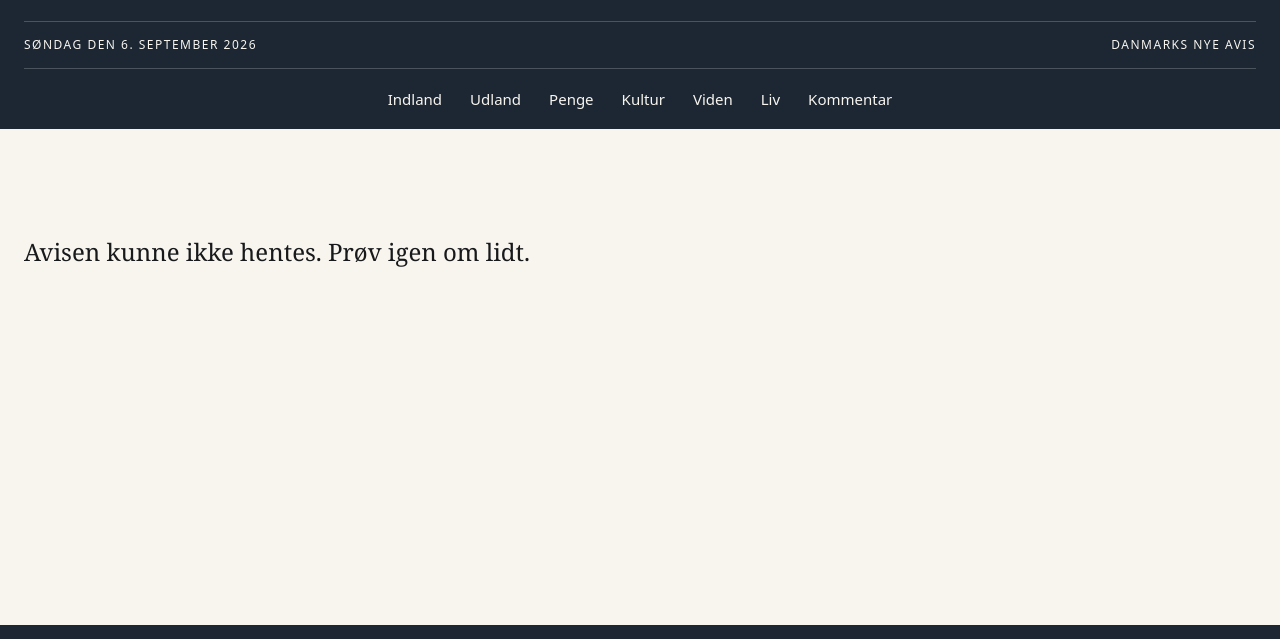
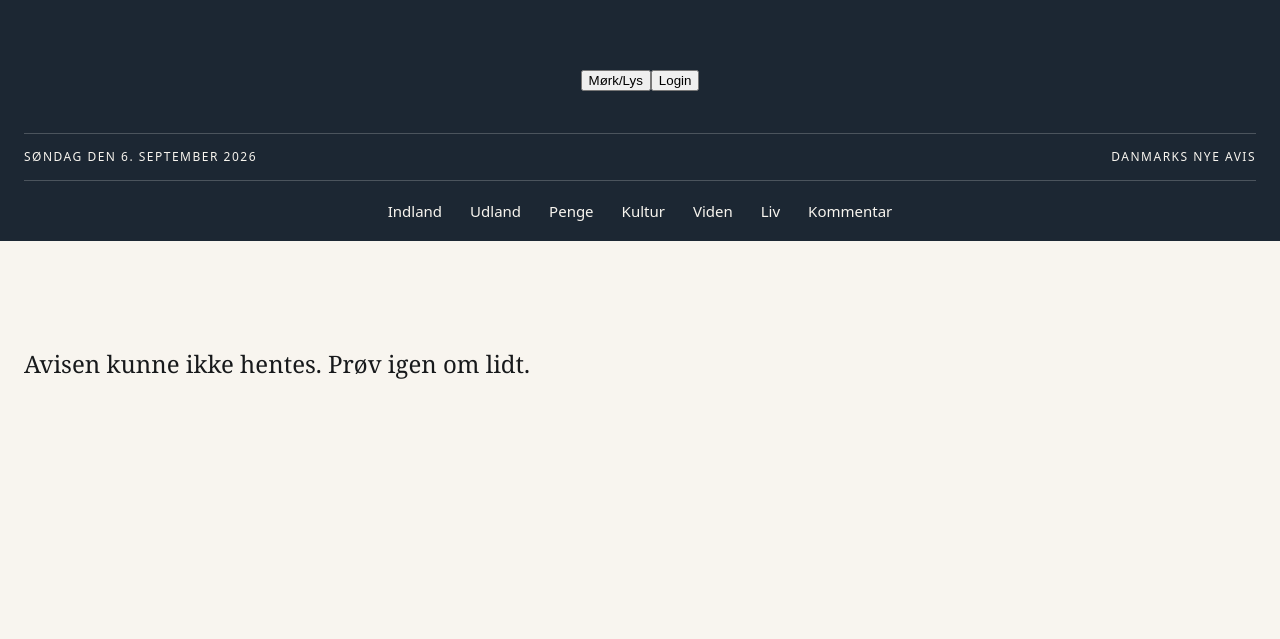
Before and after one commit to NickZen108/morgentidende, a website: page public/index.html in a window 1280 px wide. Shown: the part 161-800 px from the top of the page. Drawn offline with Linux system fonts and the light colour scheme; no server answers.

Commit message:
Update masthead controls and remove AI footer disclosure

```diff
--- a/public/index.html
+++ b/public/index.html
@@ -1,3 +1,3 @@
 <!doctype html>
 <html lang="da"><head><meta charset="utf-8"><meta name="viewport" content="width=device-width,initial-scale=1"><meta name="theme-color" content="#1c2733"><title>Morgentidende — Danmarks nye avis</title><link rel="stylesheet" href="/styles.css"><script src="/app.js" defer></script></head>
-<body><a class="skip" href="#content">Gå til indhold</a><header><div class="masthead"><a href="/" aria-label="Morgentidende, forside"><span class="sun" aria-hidden="true">◒</span> Morgentidende</a></div><div class="dateline"><time id="date"></time><span>DANMARKS NYE AVIS</span></div><nav aria-label="Sektioner"><a href="/?kategori=indland">Indland</a><a href="/?kategori=udland">Udland</a><a href="/?kategori=penge">Penge</a><a href="/?kategori=kultur">Kultur</a><a href="/?kategori=viden">Viden</a><a href="/?kategori=liv">Liv</a><a href="/?kategori=kommentar">Kommentar</a></nav></header><main id="content"><p class="status" role="status">Henter avisen…</p></main><footer><div><strong>Morgentidende</strong><p>Nyheder med overblik. Historier med perspektiv.</p><small>Artiklerne udarbejdes med AI og dokumenterede kilder. Kilder og billedkreditering fremgår af den enkelte artikel.</small></div></footer></body></html>
+<body><a class="skip" href="#content">Gå til indhold</a><header><div class="masthead"><a class="masthead-logo" href="/" aria-label="Morgentidende, forside"><span class="sun" aria-hidden="true">◒</span> Morgentidende</a><div class="masthead-actions"><button id="theme-toggle" class="masthead-button" type="button" aria-label="Skift mellem mørk og lys visning">Mørk/Lys</button><button id="login-button" class="masthead-button" type="button">Login</button></div></div><div class="dateline"><time id="date"></time><span>DANMARKS NYE AVIS</span></div><nav aria-label="Sektioner"><a href="/?kategori=indland">Indland</a><a href="/?kategori=udland">Udland</a><a href="/?kategori=penge">Penge</a><a href="/?kategori=kultur">Kultur</a><a href="/?kategori=viden">Viden</a><a href="/?kategori=liv">Liv</a><a href="/?kategori=kommentar">Kommentar</a></nav></header><main id="content"><p class="status" role="status">Henter avisen…</p></main><footer><div><strong>Morgentidende</strong><p>Nyheder med overblik. Historier med perspektiv.</p></div></footer></body></html>
```
